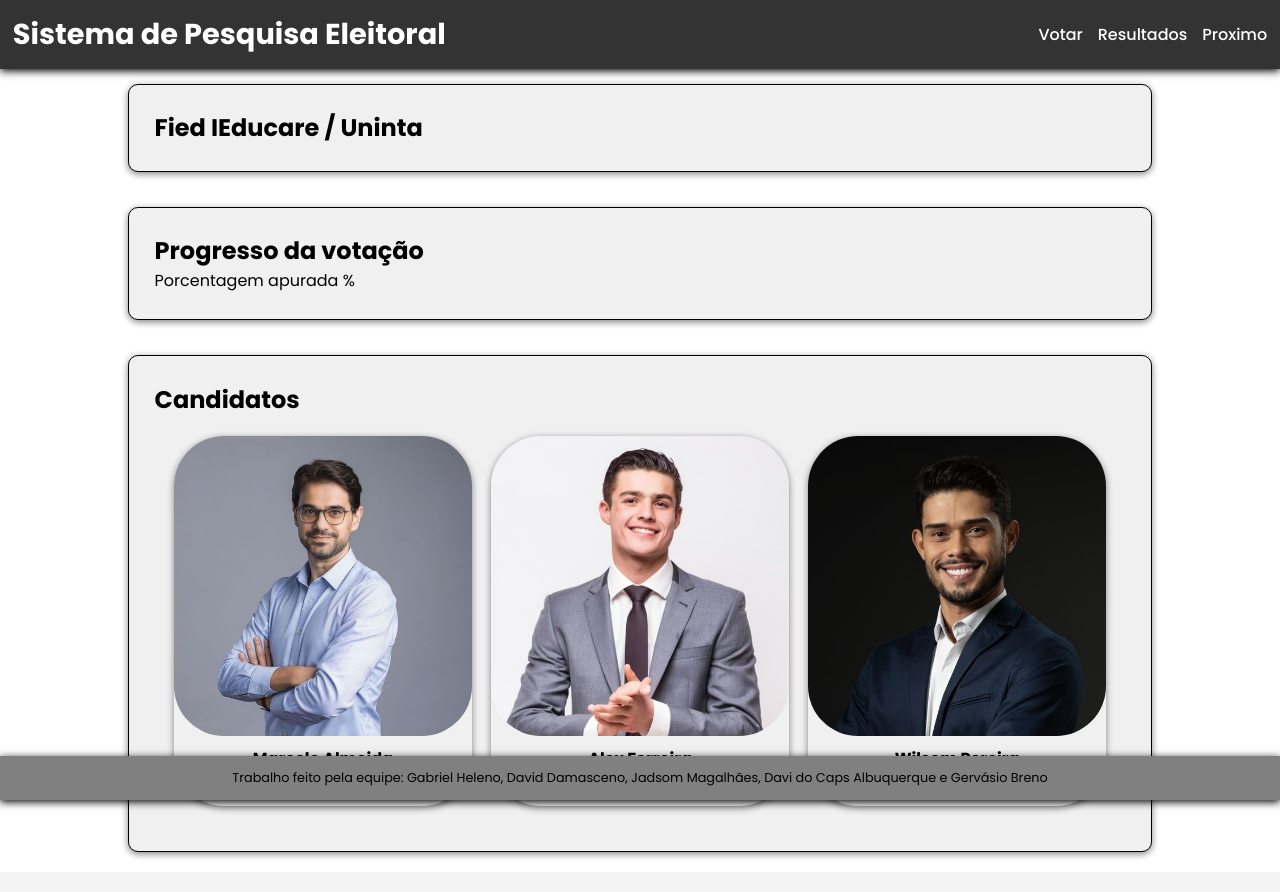
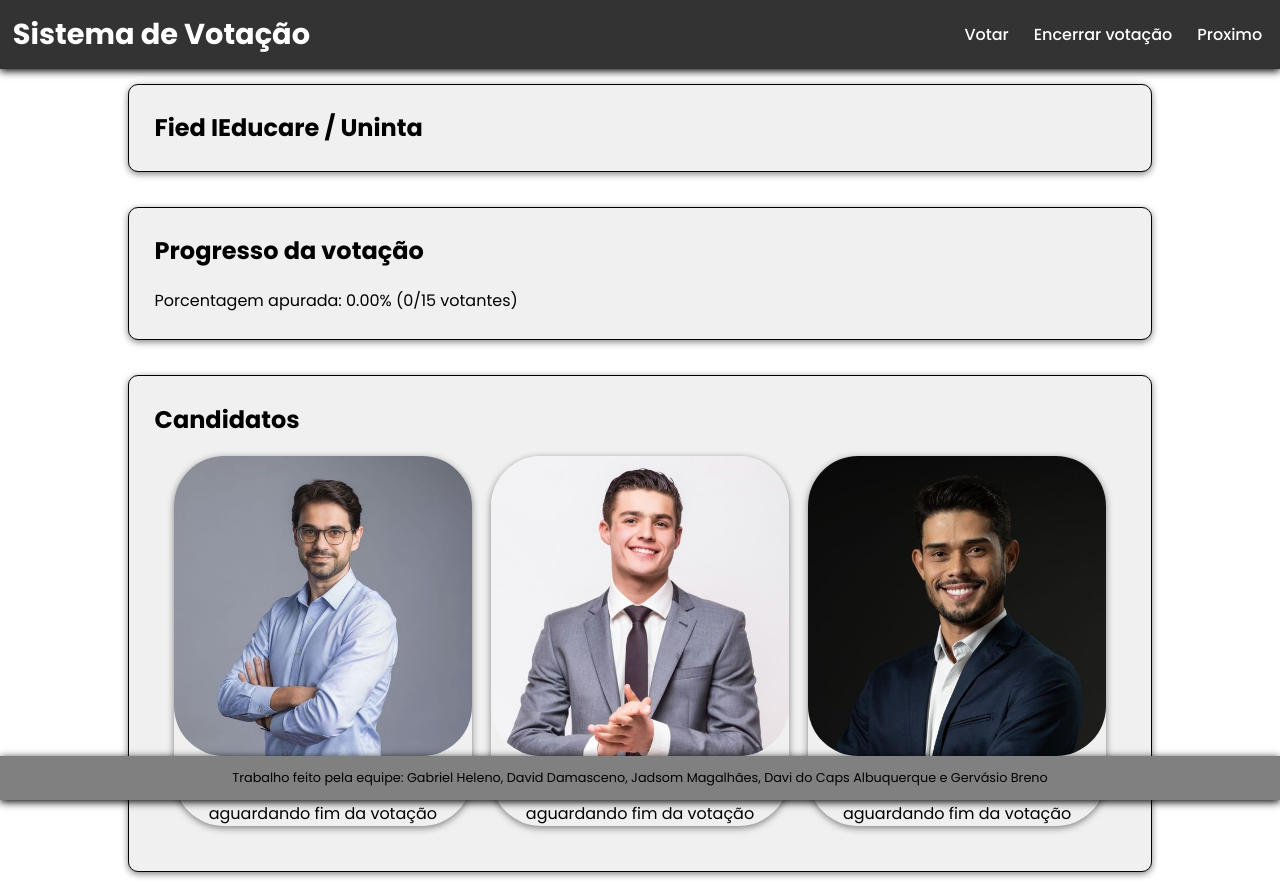
Before and after one commit to Davidamascen07/Sistema-de-Pesquisa-Eleitoral, a Flask app: page / in a window 1280 px wide. Before the commit the page ends 857 px from the top, so only its background shows below. Run offline with Flask 3, Linux system fonts and the light colour scheme.

Commit message:
feita alteracoes respo... regex, e demais

```diff
--- a/app.py
+++ b/app.py
@@ -15,13 +15,13 @@ votacao_encerrada = False  # Controlar o status da votação
 # Página principal (home)
 @app.route('/')
 def home():
-    return render_template('home.html')
+    return render_template('home.html', votacao_encerrada=votacao_encerrada, resultados=opcoes_votacao)
 
 # Rota para página de votação
 @app.route('/votacao')
 def votacao():
     if votacao_encerrada:
-        return redirect(url_for('apuracao'))
+        return redirect(url_for('apuracao'))  # Redireciona para a apuração se a votação foi encerrada
     return render_template('votacao.html')
 
 # Rota para login com CPF e votação
@@ -30,7 +30,7 @@ def login():
     cpf = request.form.get('cpf')
 
     # Simples validação de CPF (pode ser melhorada)
-    if len(cpf) != 14:
+    if len(cpf) != 14:  # Exemplo: CPF com máscara "000.000.000-00"
         return jsonify({'status': 'erro', 'mensagem': 'CPF inválido!'})
 
     # Verifica se o CPF já votou
@@ -43,37 +43,61 @@ def login():
 # Rota para registrar voto
 @app.route('/votar', methods=['POST'])
 def votar():
+    global votacao_encerrada
+
     if votacao_encerrada:
-        return jsonify({'status': 'erro', 'mensagem': 'Votação encerrada!'})
+        return jsonify({'status': 'erro', 'mensagem': 'Votação já foi encerrada!'})
 
     cpf = session.get('cpf')
     if not cpf:
         return jsonify({'status': 'erro', 'mensagem': 'Faça login para votar.'})
 
-    dados = request.json
+    dados = request.get_json()
     opcao = dados.get('opcao')
 
     if opcao in opcoes_votacao:
+        # Adiciona o voto
         opcoes_votacao[opcao] += 1
         cpfs_que_votaram.add(cpf)  # Marca o CPF como votado
         session.pop('cpf', None)  # Remove o CPF da sessão após o voto
-        return jsonify({'status': 'sucesso', 'resultados': opcoes_votacao})
+
+        # Verifica se o número de votantes atingiu o limite de 15
+        if len(cpfs_que_votaram) >= 15:
+            votacao_encerrada = True  # Encerra a votação automaticamente
+            return jsonify({'status': 'sucesso', 'mensagem': 'Voto registrado! A votação foi encerrada automaticamente.'})
+
+        return jsonify({'status': 'sucesso', 'mensagem': 'Voto registrado com sucesso!'})
 
     return jsonify({'status': 'erro', 'mensagem': 'Opção inválida.'})
+
 
 # Rota para encerrar a votação (admin)
 @app.route('/encerrar_votacao')
 def encerrar_votacao():
     global votacao_encerrada
     votacao_encerrada = True
-    return redirect(url_for('apuracao'))
+    return redirect(url_for('home', mensagem='Votação encerrada!'))
 
 # Rota para exibir apuração dos votos
 @app.route('/apuracao')
 def apuracao():
-    if not votacao_encerrada:
-        return redirect(url_for('home'))
-    return render_template('apuracao.html', resultados=opcoes_votacao)
+    return render_template('apuracao.html', resultados=opcoes_votacao, votacao_encerrada=votacao_encerrada)
+
+# Rota para exibir os resultados via API (usado no frontend para atualizar os resultados)
+@app.route('/resultados')
+def resultados_votacao():
+    if votacao_encerrada:
+        return jsonify(opcoes_votacao)
+    else:
+        return jsonify({'message': 'A votação ainda não foi encerrada.'})
+
+
+@app.route('/progresso_votacao')
+def progresso_votacao():
+    total_votantes = 15
+    votantes_atual = len(cpfs_que_votaram)  # Número de CPFs únicos que já votaram
+    porcentagem = (votantes_atual / total_votantes) * 100  # Calcula a porcentagem
+    return jsonify({'porcentagem': porcentagem, 'votantes_atual': votantes_atual, 'total_votantes': total_votantes})
 
 # Inicia o servidor
 if __name__ == '__main__':
--- a/static/css/apuracao.css
+++ b/static/css/apuracao.css
@@ -15,7 +15,7 @@ body {
     margin: 0;
 }
 
-.container {
+.container-apuracao {
     background-color: #fff;
     padding: 20px;
     border-radius: 10px;
--- a/static/css/styles.css
+++ b/static/css/styles.css
@@ -65,3 +65,16 @@ button.opcao:hover {
 #login-cpf button:hover {
     background-color: #0056b3;
 }
+
+p {
+    transition: all 0.3s ease-in-out;
+}
+
+.alert {
+    padding: 15px;
+    background-color: #4CAF50; /* Verde para sucesso */
+    color: white;
+    margin-bottom: 20px;
+    border-radius: 5px;
+    text-align: center;
+}
--- /dev/null
+++ b/static/js/apuracao.js
@@ -0,0 +1,19 @@
+$(document).ready(function () {
+    // Função para abrir o modal de apuração
+    $('#apuracao-link').on('click', function (e) {
+        e.preventDefault();  // Previne o comportamento padrão do link
+        $('#modal-apuracao').show();  // Exibe o modal de apuração
+    });
+
+    // Fechar o modal de apuração ao clicar no "X"
+    $('.close').on('click', function () {
+        $('#modal-apuracao').hide();  // Esconde o modal de apuração
+    });
+
+    // Fechar o modal de apuração se o usuário clicar fora do conteúdo
+    $(window).on('click', function (event) {
+        if ($(event.target).is('#modal-apuracao')) {
+            $('#modal-apuracao').hide();  // Esconde o modal
+        }
+    });
+});
--- a/static/js/script.js
+++ b/static/js/script.js
@@ -61,39 +61,37 @@ $(document).ready(function () {
             data: JSON.stringify({ opcao: opcao }),
             success: function (response) {
                 if (response.status === 'sucesso') {
-                    $('#mensagem').text('Voto registrado com sucesso!');
-                    atualizarResultados();  // Atualiza os resultados
-                    $('#opcoes').hide();  // Esconde as opções após o voto
+                    $('#mensagem').text(response.mensagem);
 
-                    // Exibe o botão de voltar ao home
-                    $('#btn-home').show();  // Exibe o botão
+                    if (response.mensagem.includes('A votação foi encerrada automaticamente')) {
+                        // Redireciona ou exibe uma mensagem indicando o encerramento
+                        alert('A votação foi encerrada automaticamente.');
+                        window.location.href = '/apuracao';  // Redireciona para a apuração ou home
+                    }
                 } else {
-                    $('#mensagem').text(response.mensagem);  // Mostra erro, se houver
+                    $('#mensagem').text(response.mensagem);  // Exibe erro, se houver
                 }
             }
         });
     });
-
-    // Função para fechar o modal e recarregar a página ao clicar no botão "Voltar ao Home"
-    $('#btn-home').on('click', function () {
-        // Fecha o modal
-        $('#modal-votacao').hide();
-
-        // Adiciona um pequeno atraso para garantir que o modal seja fechado completamente antes de redirecionar
-        setTimeout(function() {
-            window.location.href = '/';  // Redireciona para o Home
-        }, 300);  // Aguarda 300ms antes de redirecionar
-    });
-
     // Função para atualizar os resultados
     function atualizarResultados() {
         $.get('/resultados', function (data) {
-            $('#res-opcao1').text(data.opcao1);
-            $('#res-opcao2').text(data.opcao2);
-            $('#res-opcao3').text(data.opcao3);
+            if (data.message) {
+                console.log(data.message);  // A votação ainda não foi encerrada
+            } else {
+                $('#res-opcao1').text(data.opcao1 + ' votos');
+                $('#res-opcao2').text(data.opcao2 + ' votos');
+                $('#res-opcao3').text(data.opcao3 + ' votos');
+            }
         });
     }
 
     // Atualiza os resultados ao carregar a página
     atualizarResultados();
+
+    // Abrir/fechar o menu de navegação ao clicar no hambúrguer
+    $('.hamburger').click(function () {
+        $('nav ul').toggleClass('show');
+    });
 });
--- /dev/null
+++ b/static/js/votacao.js
@@ -0,0 +1,100 @@
+$(document).ready(function () {
+
+    // Função para verificar se a votação foi encerrada e atualizar os resultados
+    function atualizarResultados() {
+        $.get('/resultados', function (data) {
+            if (data.message) {
+                // Se a votação ainda não foi encerrada, não faça nada
+                console.log(data.message);
+            } else {
+                // Atualiza os resultados com os valores retornados
+                $('#res-opcao1').text(data.opcao1 + ' votos');
+                $('#res-opcao2').text(data.opcao2 + ' votos');
+                $('#res-opcao3').text(data.opcao3 + ' votos');
+            }
+        });
+    }
+
+    // Executa a função de atualizar os resultados a cada 5 segundos (opcional)
+    setInterval(atualizarResultados, 5000);
+
+
+    // Função para atualizar o progresso da votação
+    function atualizarProgresso() {
+        $.get('/progresso_votacao', function (data) {
+            // Atualiza a barra de progresso
+            $('.progress').css('width', data.porcentagem + '%');
+            // Atualiza o texto da porcentagem apurada
+            $('p.porcentagem-apurada').text('Porcentagem apurada: ' + data.porcentagem.toFixed(2) + '% (' + data.votantes_atual + '/' + data.total_votantes + ' votantes)');
+        });
+    }
+
+    // Atualiza o progresso a cada 5 segundos (ou ajusta conforme necessário)
+    setInterval(atualizarProgresso, 1000);
+});
+// Formatação e validação do CPF
+$('#cpf').on('input', function () {
+    let cpf = $(this).val().replace(/\D/g, ''); // Remove não dígitos
+
+    // Formatação do CPF
+    if (cpf.length > 3) cpf = cpf.slice(0, 3) + '.' + cpf.slice(3);
+    if (cpf.length > 7) cpf = cpf.slice(0, 7) + '.' + cpf.slice(7);
+    if (cpf.length > 11) cpf = cpf.slice(0, 11) + '-' + cpf.slice(11);
+    $(this).val(cpf);
+
+    // Validação do CPF
+    if (cpf.length === 14) { // Verifica se o CPF está completo
+        // Remove a formatação para validação
+        const cpfNumeros = cpf.replace(/\D/g, '');
+
+        // Validação do formato do CPF
+        if (!validarFormatoCPF(cpf)) {
+            $('#mensagem').text('Formato de CPF inválido.'); // Mensagem de erro
+        } else if (!validarCPF(cpfNumeros)) {
+            $('#mensagem').text('CPF inválido.'); // Mensagem de erro
+        } else {
+            $('#mensagem').text(''); // Limpa a mensagem de erro
+        }
+    } else {
+        $('#mensagem').text(''); // Limpa a mensagem de erro se o CPF não estiver completo
+    }
+});
+
+// Função para validar o CPF
+function validarCPF(cpf) {
+    // Verifica se o CPF possui 11 dígitos
+    if (cpf.length !== 11) return false;
+
+    // Verifica se todos os dígitos são iguais (números inválidos)
+    if (/^(\d)\1{10}$/.test(cpf)) return false;
+
+    // Cálculo do primeiro dígito verificador
+    let soma = 0;
+    for (let i = 0; i < 9; i++) {
+        soma += parseInt(cpf[i]) * (10 - i);
+    }
+    let primeiroDigito = (soma * 10) % 11;
+    if (primeiroDigito === 10 || primeiroDigito === 11) {
+        primeiroDigito = 0;
+    }
+
+    // Cálculo do segundo dígito verificador
+    soma = 0;
+    for (let i = 0; i < 10; i++) {
+        soma += parseInt(cpf[i]) * (11 - i);
+    }
+    let segundoDigito = (soma * 10) % 11;
+    if (segundoDigito === 10 || segundoDigito === 11) {
+        segundoDigito = 0;
+    }
+
+    // Verifica se os dígitos verificadores estão corretos
+    return cpf[9] == primeiroDigito && cpf[10] == segundoDigito;
+}
+
+// Validação do CPF usando Regex
+function validarFormatoCPF(cpf) {
+    // Expressão regular para validar o formato
+    const regex = /^(?:\d{3}\.\d{3}\.\d{3}-\d{2}|\d{11})$/;
+    return regex.test(cpf);
+}
--- a/templates/apuracao.html
+++ b/templates/apuracao.html
@@ -7,10 +7,12 @@
     <title>Apuração de Votos</title>
     <link rel="stylesheet" href="{{ url_for('static', filename='/css/styles.css') }}">
     <link rel="stylesheet" href="{{ url_for('static', filename='/css/apuracao.css') }}">
+    <link rel="stylesheet" href="{{ url_for('static', filename='/css/modal.css') }}">
+
 </head>
 
 <body>
-    <div class="container">
+    <div class="container-apuracao">
         <h1>Apuração Final</h1>
         <div id="resultados">
             <p>Opção 1: {{ resultados['opcao1'] }}</p>
--- a/templates/home.html
+++ b/templates/home.html
@@ -17,15 +17,32 @@
 
     <header>
         <a href="{{ url_for('home') }}">
-            <h2>Sistema de Pesquisa Eleitoral</h2>
+            <h2>Sistema de Votação</h2>
         </a>
-        <ul>
-            <li><a href="{{ url_for('votacao') }}" id="votacao-link">Votar</a></li>
-            <!--<li><a href="{{ url_for('apuracao') }}">Apuração</a></li>-->
-            <li><a href="{{ url_for('encerrar_votacao') }}">Resultados</a></li>
-            <li><a href="{{ url_for('home') }}">Proximo</a></li>
-        </ul>
+
+        <span class="hamburger">☰</span>
+        <nav>
+            <ul>
+                <li><a href="#" id="votacao-link">Votar</a></li>
+                <!-- Exibir o link de apuração apenas se a votação foi encerrada -->
+                {% if votacao_encerrada %}
+                <li><a href="#" id="apuracao-link">Apuração</a></li>
+                {% endif %}
+
+                <li><a href="{{ url_for('encerrar_votacao') }}">Encerrar votação</a></li>
+                <li><a href="{{ url_for('home') }}">Proximo</a></li>
+            </ul>
+        </nav>
+
+
     </header>
+
+    <!-- Exibir a mensagem de sucesso se ela existir -->
+    {% if request.args.get('mensagem') %}
+    <div class="alert">
+        {{ request.args.get('mensagem') }}
+    </div>
+    {% endif %}
 
     <section>
         <div class="box">
@@ -41,40 +58,75 @@
                 <iframe src="{{ url_for('votacao') }}" width="100%" height="500px"></iframe>
             </div>
         </div>
+        <!-- Modal para apuração escondido inicialmente -->
+        <div id="modal-apuracao" class="modal" style="display: none;">
+            <div class="modal-content">
+                <span class="close">&times;</span>
+                <h2>Apuração de Votos</h2>
+                <iframe src="{{ url_for('apuracao') }}" width="100%" height="500px"></iframe>
+            </div>
+        </div>
+
 
 
         <div class="box">
             <h2>Progresso da votação</h2>
-            <div class="progress"></div>
-            <p>Porcentagem apurada %</p>
+            <div class="progress-container">
+                <div class="progress" style="width: 0%; background-color: green; height: 20px;"></div>
+            </div>
+            <p class="porcentagem-apurada">Calculando...</p>
         </div>
+
 
         <div class="box">
             <h2>Candidatos</h2>
             <div class="box-cards">
                 <div class="card">
                     <div class="img-container">
-                        <img class="img-card" src="{{ url_for('static', filename='img/candidato1.jpg') }}" alt="Candidato 1">
+                        <img class="img-card" src="{{ url_for('static', filename='img/candidato1.jpg') }}"
+                            alt="Candidato 1">
                     </div>
                     <h4>Marcelo Almeida</h4>
-                    <p>Votos</p>
+                    <p id="res-opcao1">
+                        {% if votacao_encerrada %}
+                        {{ resultados['opcao1'] }} votos
+                        {% else %}
+                        aguardando fim da votação
+                        {% endif %}
+                    </p>
                 </div>
                 <div class="card">
                     <div class="img-container">
-                        <img class="img-card" src="{{ url_for('static', filename='img/candidato2.jpg') }}" alt="Candidato 2">
+                        <img class="img-card" src="{{ url_for('static', filename='img/candidato2.jpg') }}"
+                            alt="Candidato 2">
                     </div>
                     <h4>Alex Ferreira</h4>
-                    <p>Votos</p>
+                    <p id="res-opcao2">
+                        {% if votacao_encerrada %}
+                        {{ resultados['opcao2'] }} votos
+                        {% else %}
+                        aguardando fim da votação
+                        {% endif %}
+                    </p>
                 </div>
                 <div class="card">
                     <div class="img-container">
-                        <img class="img-card" src="{{ url_for('static', filename='img/candidato3.jpg') }}" alt="Candidato 3">
+                        <img class="img-card" src="{{ url_for('static', filename='img/candidato3.jpg') }}"
+                            alt="Candidato 3">
                     </div>
                     <h4>Wilsom Pereira</h4>
-                    <p>Votos</p>
+                    <p id="res-opcao3">
+                        {% if votacao_encerrada %}
+                        {{ resultados['opcao3'] }} votos
+                        {% else %}
+                        aguardando fim da votação
+                        {% endif %}
+                    </p>
                 </div>
             </div>
         </div>
+
+
     </section>
 
     <footer>
@@ -83,6 +135,8 @@
     </footer>
 
     <script src="{{ url_for('static', filename='js/script.js') }}"></script>
+    <script src="{{ url_for('static', filename='js/apuracao.js') }}"></script>
+    <script src="{{ url_for('static', filename='js/votacao.js') }}"></script>
 </body>
 
 </html>
--- a/templates/votacao.html
+++ b/templates/votacao.html
@@ -20,9 +20,9 @@
         </div>
 
         <div id="opcoes" style="display: none;">
-            <button class="opcao" data-opcao="opcao1">Opção 1</button>
-            <button class="opcao" data-opcao="opcao2">Opção 2</button>
-            <button class="opcao" data-opcao="opcao3">Opção 3</button>
+            <button class="opcao" data-opcao="opcao1">Marcelo Almeida</button>
+            <button class="opcao" data-opcao="opcao2">Alex Ferreira</button>
+            <button class="opcao" data-opcao="opcao3">Wilsom Pereira</button>
         </div>
 
         <p id="mensagem"></p>
@@ -31,15 +31,8 @@
 
     <script src="https://code.jquery.com/jquery-3.6.0.min.js"></script>
     <script src="{{ url_for('static', filename='/js/script.js') }}"></script>
-    <script>
-        $('#cpf').on('input', function() {
-            let cpf = $(this).val().replace(/\D/g, '');
-            if (cpf.length > 3) cpf = cpf.slice(0, 3) + '.' + cpf.slice(3);
-            if (cpf.length > 7) cpf = cpf.slice(0, 7) + '.' + cpf.slice(7);
-            if (cpf.length > 11) cpf = cpf.slice(0, 11) + '-' + cpf.slice(11);
-            $(this).val(cpf);
-        });
-    </script>
+    <script src="{{ url_for('static', filename='/js/votacao.js') }}"></script>
+
 </body>
 
 </html>
```
Also changed, not shown: cpf.txt (added, +15 -0 lines), static/css/home.css (+87 -2 lines), README.md.
